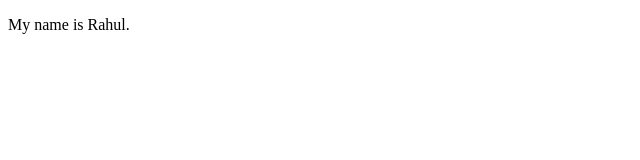
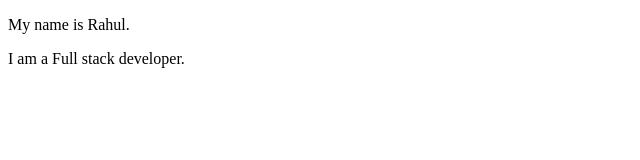
Before and after one commit to rahulsrivastava1/demo-repo, a plain HTML site: page index.html in a window 1280 px wide. Shown: the whole page, without its empty margins (0-640 px from the left). Drawn offline with Linux system fonts and the light colour scheme.

Commit message:
edited index.html

```diff
--- a/index.html
+++ b/index.html
@@ -5,5 +5,6 @@
 </head>
 <body>
     <p>My name is Rahul.</p>
+    <p>I am a Full stack developer.</p>
 </body>
 </html>
```
